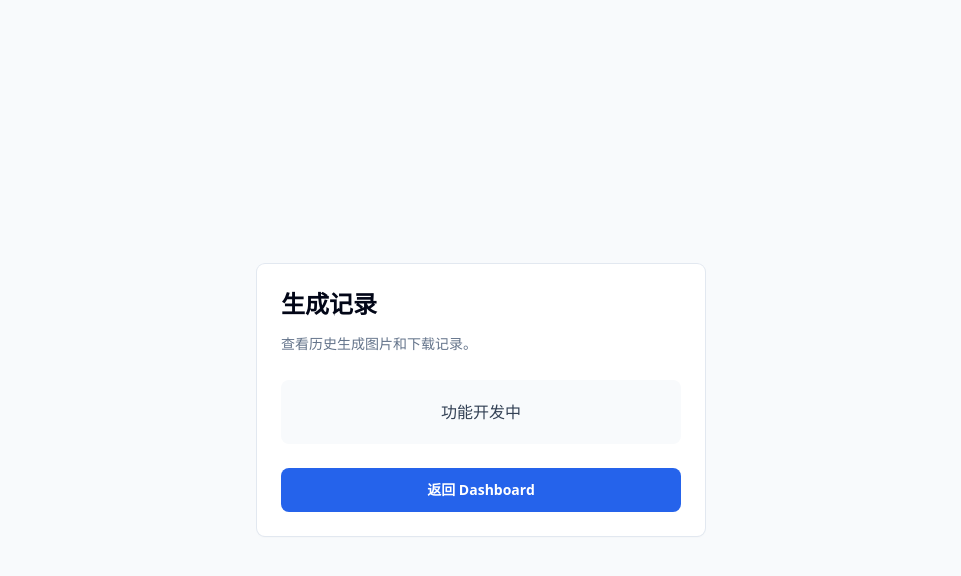
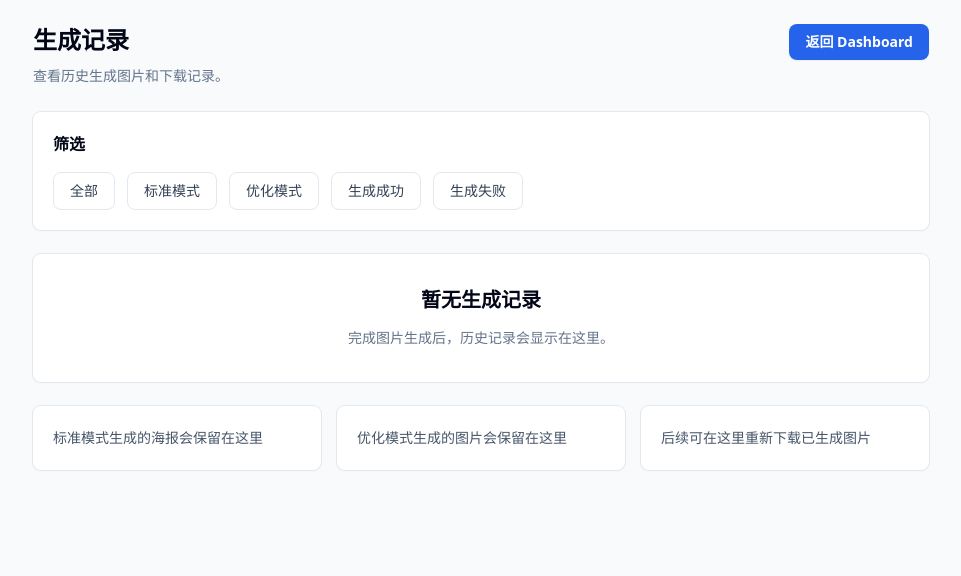
Before and after one commit to EricEEEEEEE/yuanfang-design, a Next.js app: page /history in a window 1280 px wide. Shown: the top 576 px of the page, without its empty margins (159-1120 px from the left). Built offline with nearby package versions, Linux system fonts and the light colour scheme.

Commit message:
Add history page skeleton

```diff
--- a/src/app/(routes)/history/page.tsx
+++ b/src/app/(routes)/history/page.tsx
@@ -1,20 +1,70 @@
+const filters: string[] = [
+  "全部",
+  "标准模式",
+  "优化模式",
+  "生成成功",
+  "生成失败",
+];
+
+const tips: string[] = [
+  "标准模式生成的海报会保留在这里",
+  "优化模式生成的图片会保留在这里",
+  "后续可在这里重新下载已生成图片",
+];
+
 export default function HistoryPage() {
   return (
-    <main className="flex min-h-screen items-center justify-center bg-slate-50 px-4 py-10">
-      <section className="w-full max-w-md rounded-lg bg-white p-6 shadow-sm ring-1 ring-slate-200">
+    <main className="min-h-screen bg-slate-50 px-4 py-6">
+      <section className="mx-auto flex w-full max-w-4xl flex-col gap-6">
+        <header className="flex flex-col gap-4 sm:flex-row sm:items-start sm:justify-between">
+          <div>
             <h1 className="text-2xl font-semibold text-slate-950">生成记录</h1>
-        <p className="mt-3 text-sm leading-6 text-slate-500">
+            <p className="mt-2 text-sm leading-6 text-slate-500">
               查看历史生成图片和下载记录。
             </p>
-        <div className="mt-6 rounded-lg bg-slate-50 px-4 py-5 text-center">
-          <p className="text-base font-medium text-slate-700">功能开发中</p>
           </div>
           <a
-          className="mt-6 block rounded-lg bg-blue-600 px-4 py-3 text-center text-sm font-semibold text-white transition hover:bg-blue-700"
+            className="rounded-lg bg-blue-600 px-4 py-2 text-center text-sm font-semibold text-white shadow-sm transition hover:bg-blue-700"
             href="/dashboard"
           >
             返回 Dashboard
           </a>
+        </header>
+
+        <section className="rounded-lg bg-white p-5 shadow-sm ring-1 ring-slate-200">
+          <h2 className="text-base font-semibold text-slate-950">筛选</h2>
+          <div className="mt-4 flex flex-wrap gap-3">
+            {filters.map((filter) => (
+              <button
+                className="rounded-lg border border-slate-200 bg-white px-4 py-2 text-sm font-medium text-slate-700"
+                key={filter}
+                type="button"
+              >
+                {filter}
+              </button>
+            ))}
+          </div>
+        </section>
+
+        <section className="rounded-lg bg-white p-8 text-center shadow-sm ring-1 ring-slate-200">
+          <h2 className="text-xl font-semibold text-slate-950">
+            暂无生成记录
+          </h2>
+          <p className="mt-3 text-sm leading-6 text-slate-500">
+            完成图片生成后，历史记录会显示在这里。
+          </p>
+        </section>
+
+        <section className="grid gap-4 md:grid-cols-3">
+          {tips.map((tip) => (
+            <article
+              className="rounded-lg bg-white p-5 shadow-sm ring-1 ring-slate-200"
+              key={tip}
+            >
+              <p className="text-sm leading-6 text-slate-600">{tip}</p>
+            </article>
+          ))}
+        </section>
       </section>
     </main>
   );
```
Lines whose indentation alone changed are shown as unchanged.
